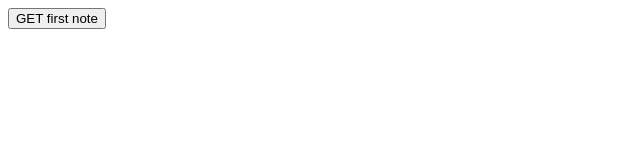
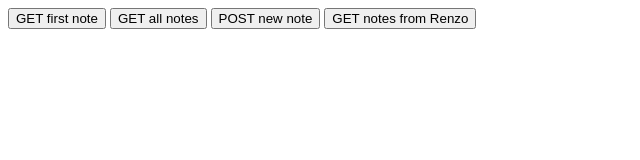
Before and after one commit to renzodotexe/final-project-api-dev, a plain HTML site: page index.html in a window 1280 px wide. Shown: the whole page, without its empty margins (0-640 px from the left). Drawn offline with nearby package versions, Linux system fonts and the light colour scheme.

Commit message:
GET and POST endpoints in frontend

```diff
--- a/index.html
+++ b/index.html
@@ -4,16 +4,117 @@
 </head>
 <body>
     <div x-data="{
-        responsedata: null,
+        responsedataSingle: null,
+        responsedataAll: null,
+        newNoteFormVisible: false,
+        newNote: {
+            author: '',
+            title: '',
+            content: '',
+        },
         async getData() {
-            this.responsedata = await (await fetch('https://notes-api-renzodotexe.cloud.okteto.net/notes/')).json();
+            try {
+                this.responsedataSingle = await (await fetch('https://notes-api-renzodotexe.cloud.okteto.net/notes/')).json();
+            } catch (error) {
+                this.responsedataSingle = null;
+                alert('Er is een fout opgetreden bij het ophalen van de gegevens.');
+            }
+        },
+        async getAllNotes() {
+            try {
+                this.responsedataAll = await (await fetch('https://notes-api-renzodotexe.cloud.okteto.net/notes/')).json();
+            } catch (error) {
+                this.responsedataAll = null;
+                alert('Er is een fout opgetreden bij het ophalen van alle notities.');
+            }
+        },
+        async createNewNote() {
+            // Show the form to create a new note
+            this.newNoteFormVisible = true;
+        },
+        async saveNewNote() {
+            try {
+                // Fetch API endpoint to create a new note
+                const response = await fetch('https://notes-api-renzodotexe.cloud.okteto.net/notes/', {
+                    method: 'POST',
+                    headers: {
+                        'Content-Type': 'application/json',
+                        // Include any other headers, e.g., authorization
+                    },
+                    body: JSON.stringify({
+                        author: this.newNote.author,
+                        title: this.newNote.title,
+                        content: this.newNote.content,
+                    }),
+                });
+
+                if (!response.ok) {
+                    throw new Error('Failed to create a new note.');
+                }
+
+                // Hide the form after creating the new note
+                this.newNoteFormVisible = false;
+
+                // Refresh data for all notes
+                await this.getAllNotes();
+            } catch (error) {
+                console.error(error);
+                alert('Er is een fout opgetreden bij het maken van een nieuwe notitie.');
+            }
+        },
+        async getNotesByRenzo() {
+            // Fetch notes by author 'Renzo'
+            const response = await fetch('https://notes-api-renzodotexe.cloud.okteto.net/notes/author/Renzo');
+            if (response.ok) {
+                this.responsedataAll = await response.json();
+            } else {
+                console.error('Failed to fetch notes by Renzo');
+            }
         }
     }">
         <button x-on:click="getData">GET first note</button>
-        <div x-show="responsedata">
-            <p>Author: <strong x-text="responsedata[0].author"></strong></p>
-            <p>Title: <strong x-text="responsedata[0].title"></strong></p>
-            <p>Content: <strong x-text="responsedata[0].content"></strong></p>
+        <button x-on:click="getAllNotes">GET all notes</button>
+        <button x-on:click="createNewNote">POST new note</button>
+        <button x-on:click="getNotesByRenzo">GET notes from Renzo</button>
+
+        <!-- Display single note -->
+        <div x-show="responsedataSingle">
+            <p>Author: <strong x-text="responsedataSingle[0]?.author"></strong></p>
+            <p>Title: <strong x-text="responsedataSingle[0]?.title"></strong></p>
+            <p>Content: <strong x-text="responsedataSingle[0]?.content"></strong></p>
+            <p>ID: <strong x-text="responsedataSingle[0]?.id"></strong></p>
+        </div>
+
+        <!-- Display all notes -->
+        <div x-show="responsedataAll !== null">
+            <template x-if="responsedataAll.length > 0">
+                <template x-for="(note, index) in responsedataAll" :key="index">
+                    <div>
+                        <p>Author: <strong x-text="note.author"></strong></p>
+                        <p>Title: <strong x-text="note.title"></strong></p>
+                        <p>Content: <strong x-text="note.content"></strong></p>
+                        <p>ID: <strong x-text="note.id"></strong></p>
+                        <hr>
+                    </div>
+                </template>
+            </template>
+            <template x-if="responsedataAll === null || responsedataAll.length === 0">
+                <p>Geen notities gevonden.</p>
+            </template>
+        </div>
+
+        <!-- Form for creating a new note -->
+        <div x-show="newNoteFormVisible">
+            <label for="author">Author:</label>
+            <input x-model="newNote.author" type="text" id="author">
+
+            <label for="title">Title:</label>
+            <input x-model="newNote.title" type="text" id="title">
+
+            <label for="content">Content:</label>
+            <textarea x-model="newNote.content" id="content"></textarea>
+
+            <button x-on:click="saveNewNote">Save new note</button>
         </div>
     </div>
 </body>
```
